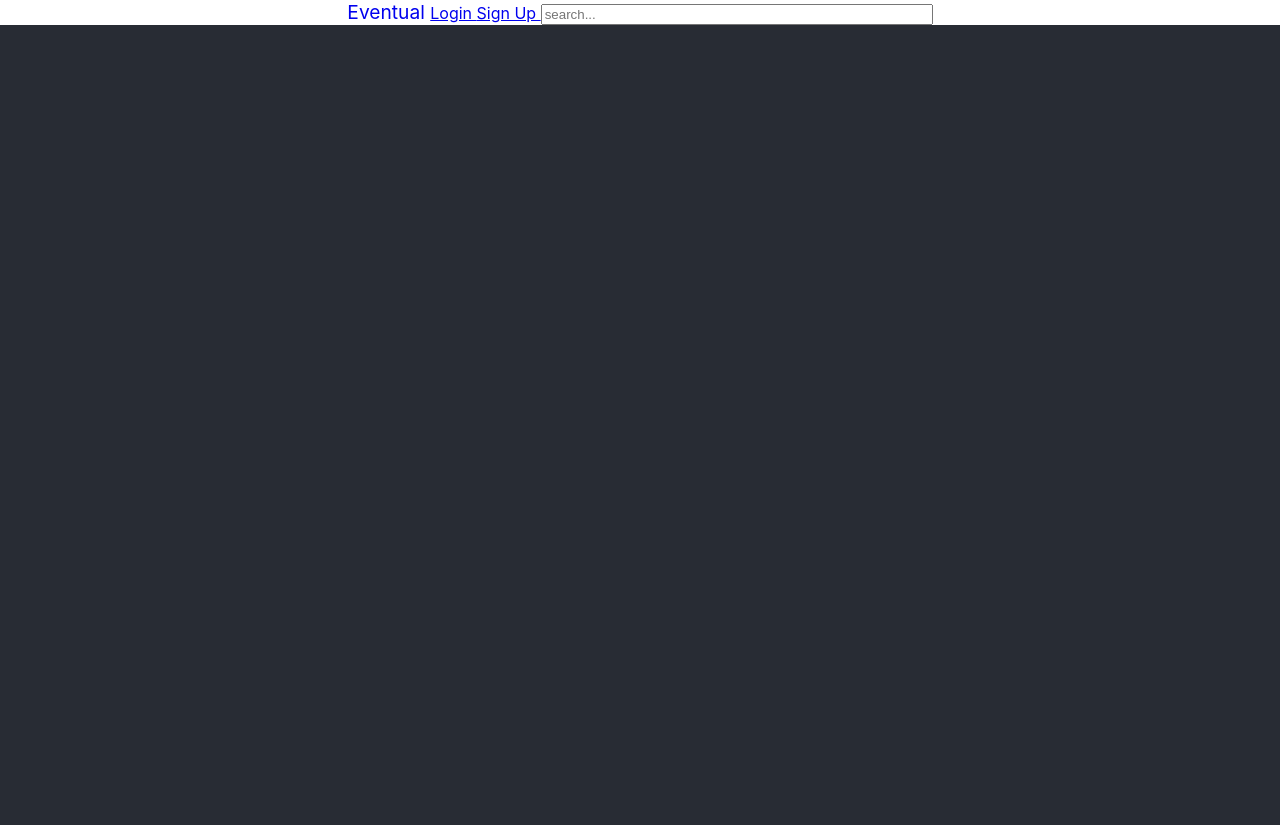
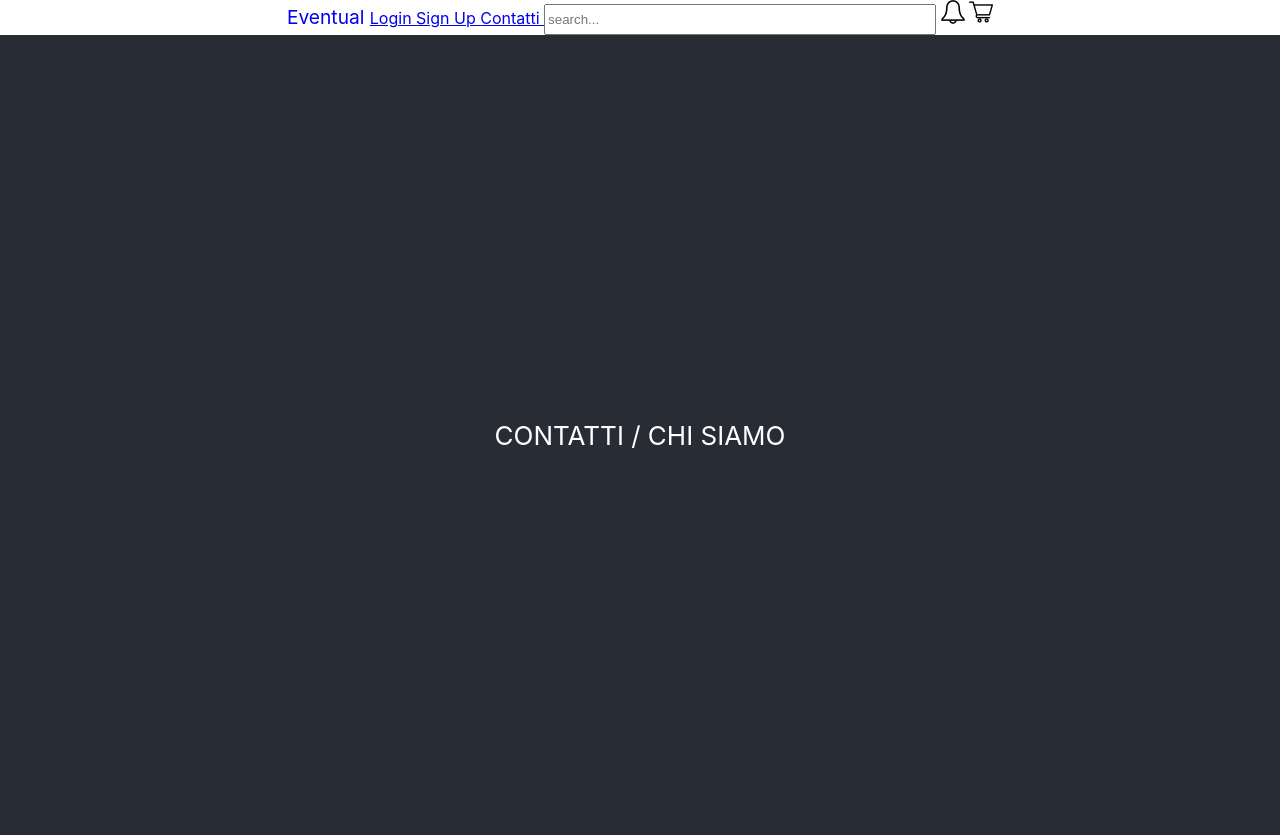
Before and after one commit to Ocsof/Eventual, a React (Create React App) app in the folder eventual/: page /contacts in a window 1280 px wide. Built offline with nearby package versions, Linux system fonts and the light colour scheme.

Commit message:
add new icon for elements notifications, shopping cart and contacts

```diff
--- a/eventual/src/App.css
+++ b/eventual/src/App.css
@@ -39,6 +39,7 @@
 
 .search {
   width: 30%;
+  height: 25px;
 }
 
 .logo {
@@ -50,3 +51,11 @@
   color: darkred;
   font-size: x-small;
 }
+
+.icon {
+  alignment: center;
+}
+
+.link-icon {
+  text-decoration: none;
+}
--- a/eventual/src/App.js
+++ b/eventual/src/App.js
@@ -1,7 +1,4 @@
 import './App.css';
-import SignUp from "./cmp/SignUp";
-import Home from "./cmp/Home";
-import Login from "./cmp/Login";
 import {
     BrowserRouter as Router,
     Route,
@@ -9,7 +6,12 @@ import {
     NavLink,
     Link
 } from "react-router-dom";
-
+import SignUp from "./cmp/SignUp";
+import Home from "./cmp/Home";
+import Login from "./cmp/Login";
+import Notifications from "./cmp/Notifications";
+import ShoppingCart from "./cmp/ShoppingCart";
+import Contacts from "./cmp/Contacts";
 
 function App() {
     let inputHandler = () => {
@@ -25,18 +27,24 @@ function App() {
                   <Link to="/" className="logo">Eventual </Link>
                   <NavLink to="/login">Login </NavLink>
                   <NavLink to="/signup">Sign Up </NavLink>
+                  <NavLink to="/contacts">Contatti </NavLink>
                   <input
                       className="search"
                       type="text"
                       placeholder="search..."
                       onChange={inputHandler}
                   />
+                  <Link to="/notify" className="link-icon"> <img src="img/notification.png" alt="notifications" className="icon" /> </Link>
+                  <Link to="/cart" className="link-icon"> <img src="img/shopping-cart.png" alt="shopping cart" className="icon" /> </Link>
               </nav>
               <div className="App-content">
                   <Routes>
                       <Route path="/" element={<Home/>} />
                       <Route exact path="/login" element={<Login/>} />
                       <Route exact path="/signup" element={<SignUp />} />
+                      <Route exact path="/notify" element={<Notifications />} />
+                      <Route exact path="/cart" element={<ShoppingCart />} />
+                      <Route exact path="/contacts" element={<Contacts />} />
                   </Routes>
               </div>
           </Router>
--- /dev/null
+++ b/eventual/src/cmp/Contacts.js
@@ -0,0 +1,12 @@
+import React from 'react';
+
+const Contacts = () => {
+
+    return (
+        <div>
+            <p>CONTATTI / CHI SIAMO</p>
+        </div>
+    );
+};
+
+export default Contacts;
--- a/eventual/src/cmp/Home.js
+++ b/eventual/src/cmp/Home.js
@@ -4,7 +4,7 @@ const Home = () => {
 
     return (
         <div>
-
+            <p>PAGINA HOME</p>
         </div>
     );
 };
--- /dev/null
+++ b/eventual/src/cmp/Notifications.js
@@ -0,0 +1,11 @@
+import React from 'react';
+
+const Notifications = () => {
+    return (
+        <div>
+            <p>NOTIFICHE</p>
+        </div>
+    );
+};
+
+export default Notifications;
--- /dev/null
+++ b/eventual/src/cmp/ShoppingCart.js
@@ -0,0 +1,11 @@
+import React from 'react';
+
+const ShoppingCart = () => {
+    return (
+        <div>
+            <p>CARRELLO - SHOPPING</p>
+        </div>
+    );
+};
+
+export default ShoppingCart;
```
Also changed, not shown: eventual/public/img/notification.png (added), eventual/public/img/shopping-cart.png (added).
